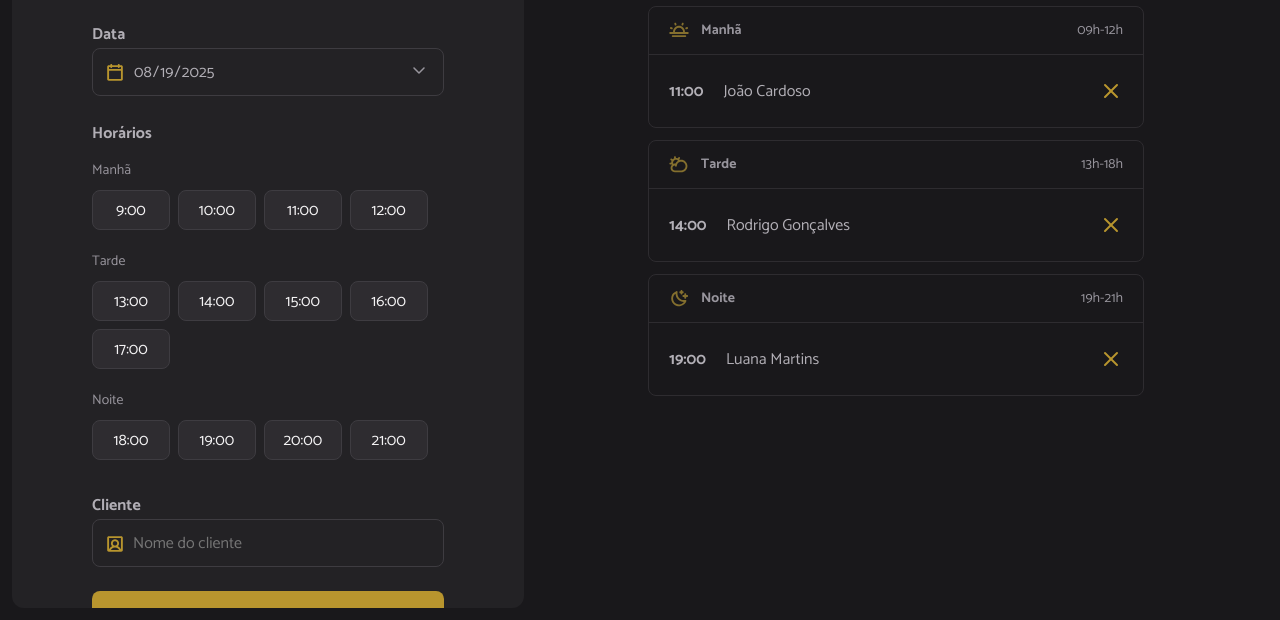
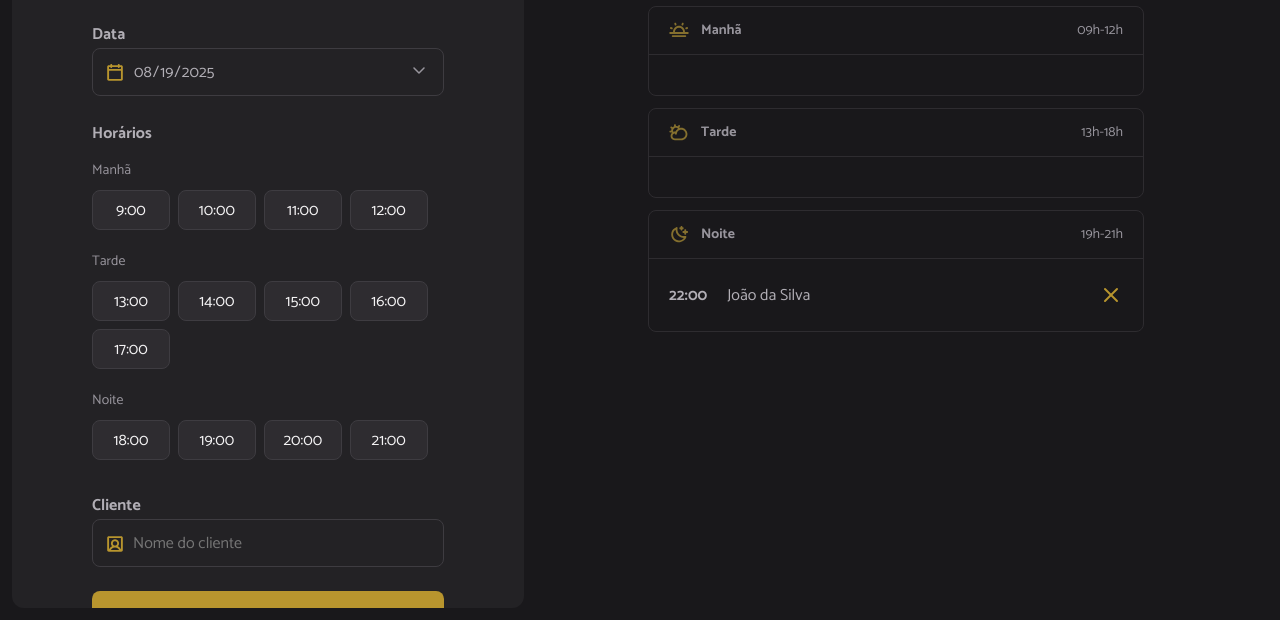
Before and after one commit to Augusto-Valerio/Hair-Day, a website built with webpack: page index.html in a window 1280 px wide. Shown: the part 180-800 px from the top of the page. Built offline with nearby package versions, Linux system fonts and the light colour scheme; data requests are answered from the project's data file.

Commit message:
feat: Render the day's schedules

```diff
--- a/server.json
+++ b/server.json
@@ -1,9 +1,9 @@
 {
   "schedules": [
     {
-      "id": 1755472486418,
-      "name": "Lucas Martins",
-      "when": "2025-08-18T00:00:00.000Z"
+      "id": 1755573515774,
+      "name": "João da Silva",
+      "when": "2025-08-19T22:00:00.000Z"
     }
   ]
 }
--- a/src/modules/schedules/load.js
+++ b/src/modules/schedules/load.js
@@ -1,17 +1,20 @@
-import { scheduleFetchByDay } from "../../services/schedule-fetch-by-day.js"
-import { hoursLoad } from "../form/hours-load.js"
+import { scheduleFetchByDay } from "../../services/schedule-fetch-by-day.js";
+import { schedulesShow } from "../schedules/show.js";
+import { hoursLoad } from "../form/hours-load.js";
 
 // Seleciona o input de data.
-const selectedDate = document.getElementById("date")
+const selectedDate = document.getElementById("date");
 
 export async function schedulesDay() {
   // Obtém a data do input
-  const date = selectedDate.value
+  const date = selectedDate.value;
 
   // Busca na API os agendamentos
-  const dailySchedules = await scheduleFetchByDay({ date })
-  console.log(dailySchedules)
+  const dailySchedules = await scheduleFetchByDay({ date });
+
+  // Exibe os agendamentos
+  schedulesShow({ dailySchedules });
 
   // Renderiza as horas disponíveis.
-  hoursLoad({ date })
+  hoursLoad({ date });
 }
--- /dev/null
+++ b/src/modules/schedules/show.js
@@ -0,0 +1,50 @@
+import dayjs from "dayjs";
+
+// Seleciona as seções manhã, tarde e noite.
+const periodMorning = document.getElementById("period-morning");
+const periodAfternoon = document.getElementById("period-afternoon");
+const periodNight = document.getElementById("period-night");
+
+export function schedulesShow({ dailySchedules }) {
+  try {
+    periodMorning.innerHTML = "";
+    periodAfternoon.innerHTML = "";
+    periodNight.innerHTML = "";
+
+    // Renderiza os agendamentos por período.
+    dailySchedules.forEach((schedule) => {
+      const item = document.createElement("li");
+      const time = document.createElement("strong");
+      const name = document.createElement("span");
+
+      // Adiciona o ID do agendamento.
+      item.setAttribute("data-id", schedule.id);
+      time.textContent = dayjs(schedule.when).format("HH:mm");
+      name.textContent = schedule.name;
+
+      // Cria o ícone de cancelar o agendamento.
+      const cancelIcon = document.createElement("img");
+      cancelIcon.classList.add("cancel-icon");
+      cancelIcon.setAttribute("src", "./src/assets/cancel.svg");
+      cancelIcon.setAttribute("alt", "Cancelar");
+
+      // Adiciona o tempo, nome e ícone no item.
+      item.append(time, name, cancelIcon);
+
+      // Obtém somente a hora
+      const hour = dayjs(schedule.when).hour();
+
+      // Renderiza o agendamento na sessão (manhã, tarde ou noite)
+      if (hour <= 12) {
+        periodMorning.appendChild(item);
+      } else if (hour > 12 && hour <= 18) {
+        periodAfternoon.appendChild(item);
+      } else {
+        periodNight.appendChild(item);
+      }
+    });
+  } catch (error) {
+    alert("Não foi possível exibir os agendamentos");
+    console.log(error);
+  }
+}
```
Also changed, not shown: index.html (+6 -6 lines).
